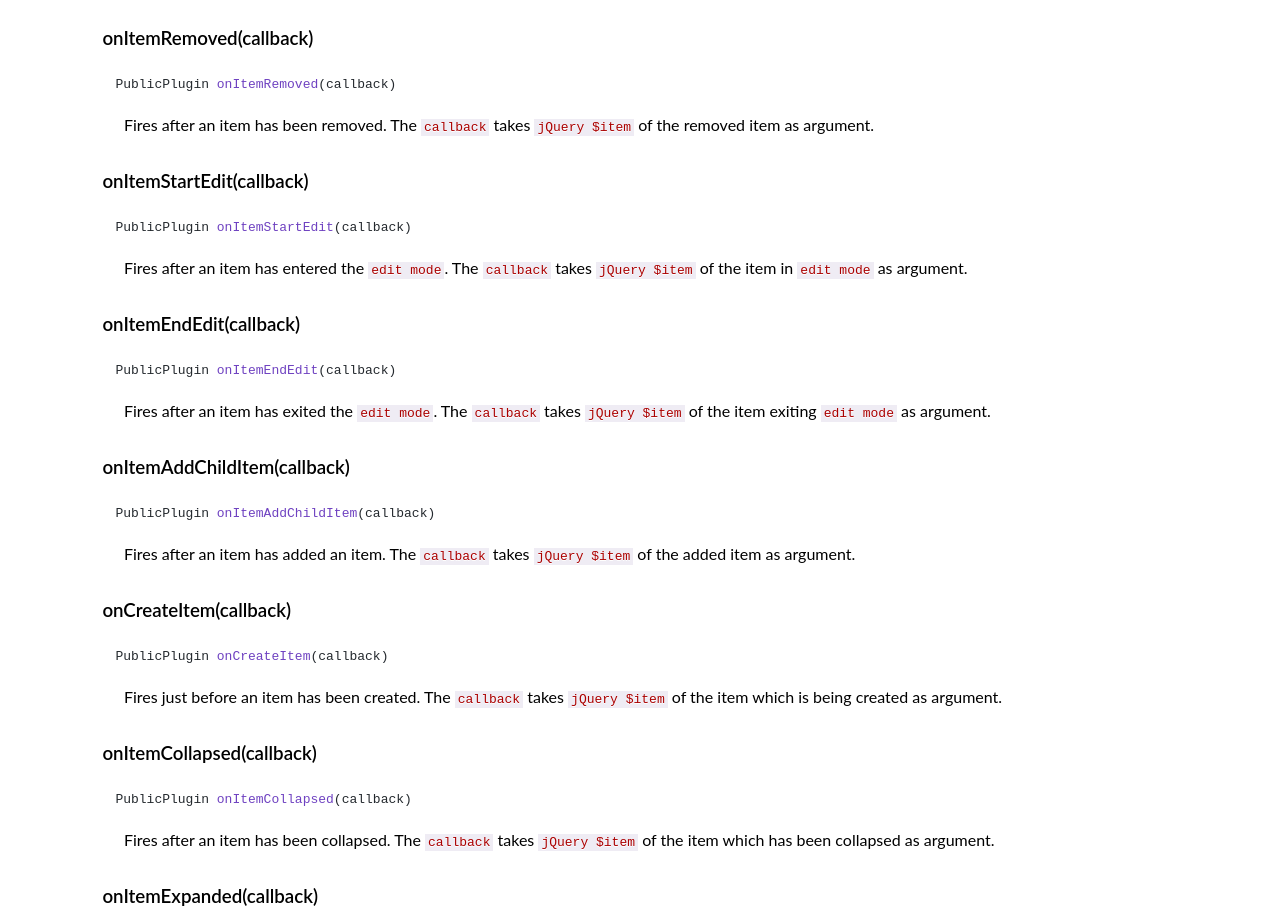
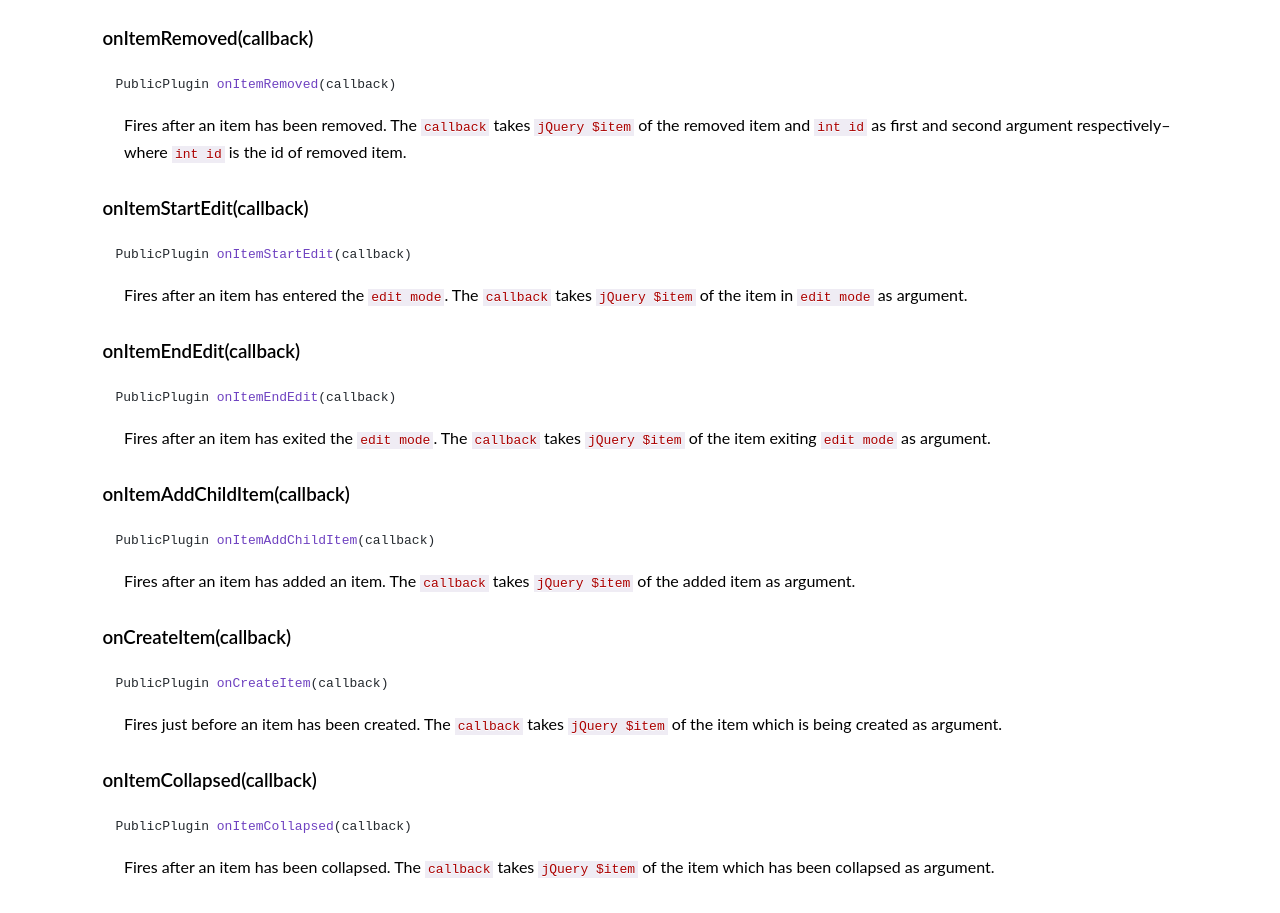
Before and after one commit to mechanicious/domenu, a plain HTML site: page index.html in a window 1280 px wide. Shown: the part 6431-7344 px from the top of the page. Drawn offline with nearby package versions, Linux system fonts and the light colour scheme.

Commit message:
docs update

```diff
--- a/index.html
+++ b/index.html
@@ -557,7 +557,7 @@
       <h3>onItemRemoved(callback)</h3>
       <pre><code  class="c">PublicPlugin onItemRemoved(callback)</code></pre>
       <p>Fires after an item has been removed. The <code>callback</code> takes <code>jQuery $item</code> of
-         the removed item as argument.</p></li>
+         the removed item and <code>int id</code> as first and second argument respectively–where <code>int id</code> is the id of removed item.</p></li>
     </li>
     <li>
       <h3>onItemStartEdit(callback)</h3>
```
